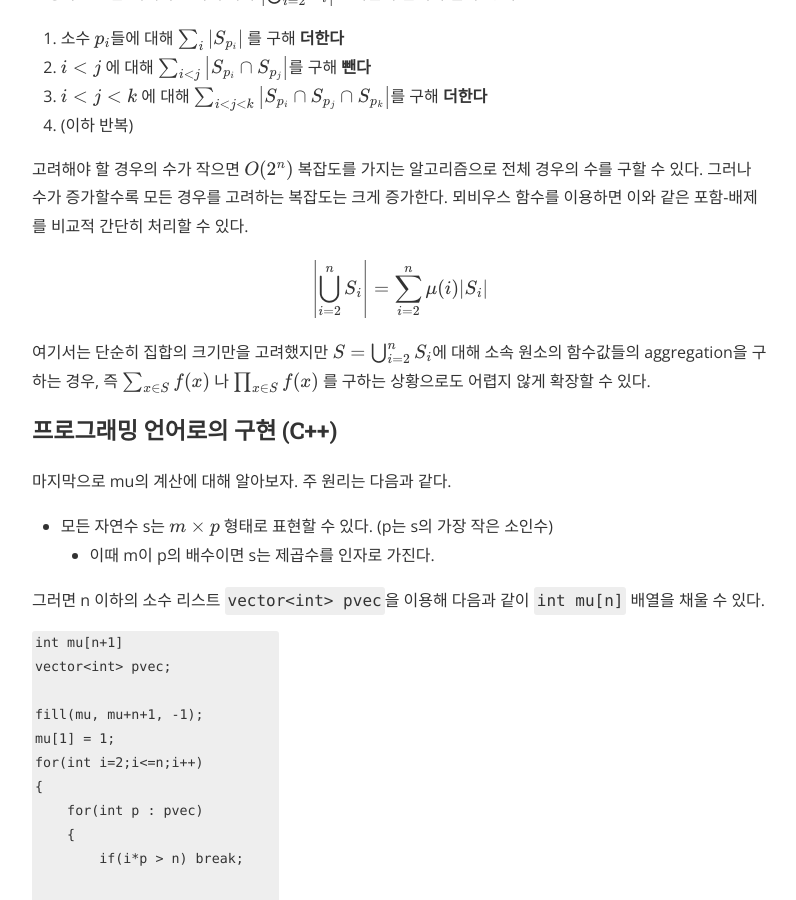
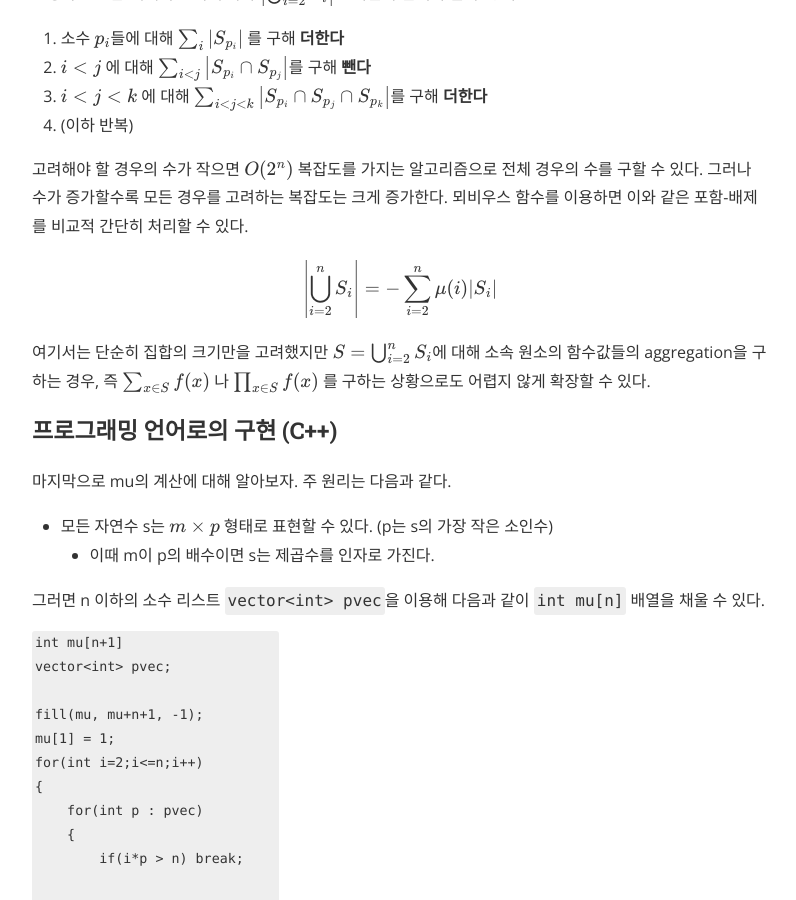
Before and after one commit to nyan101/nyan101.github.io, a Jekyll site: the page built from _posts/2019-03-26-Mobius함수.md, in a window 1280 px wide and 900 px high, scrolled down 1865 px. Shown: the whole window, without its empty margins (240-1036 px from the left). Built offline with Jekyll 4.4.1, drawn with Linux system fonts in a browser that asks for light colours; nearby versions of some CDN libraries; formulas are drawn with MathJax 3; comment, search, counter and statistics services are not loaded; a style sheet for code colours, icons or effects is not loaded.

Commit message:
fix typo

```diff
--- a/_posts/2019-03-26-Mobius함수.md
+++ b/_posts/2019-03-26-Mobius함수.md
@@ -71,7 +71,7 @@ $$
 고려해야 할 경우의 수가 작으면 \\(O(2^n)\\) 복잡도를 가지는 알고리즘으로 전체 경우의 수를 구할 수 있다. 그러나 수가 증가할수록 모든 경우를 고려하는 복잡도는 크게 증가한다. 뫼비우스 함수를 이용하면 이와 같은 포함-배제를 비교적 간단히 처리할 수 있다.
 
 $$
-\left|\bigcup _{i=2}^{n}S_{i}\right| = \sum_{i=2}^{n} \mu(i)|S_{i}|
+\left|\bigcup _{i=2}^{n}S_{i}\right| = -\sum_{i=2}^{n} \mu(i)|S_{i}|
 $$
 
 여기서는 단순히 집합의 크기만을 고려했지만 \\( S = \bigcup \_{i=2}^{n}S\_{i} \\)에 대해 소속 원소의 함수값들의 aggregation을 구하는 경우, 즉 \\(\\sum\_{x \\in S} f(x)\\) 나 \\(\\prod\_{x \\in S} f(x)\\) 를 구하는 상황으로도 어렵지 않게 확장할 수 있다.
```
